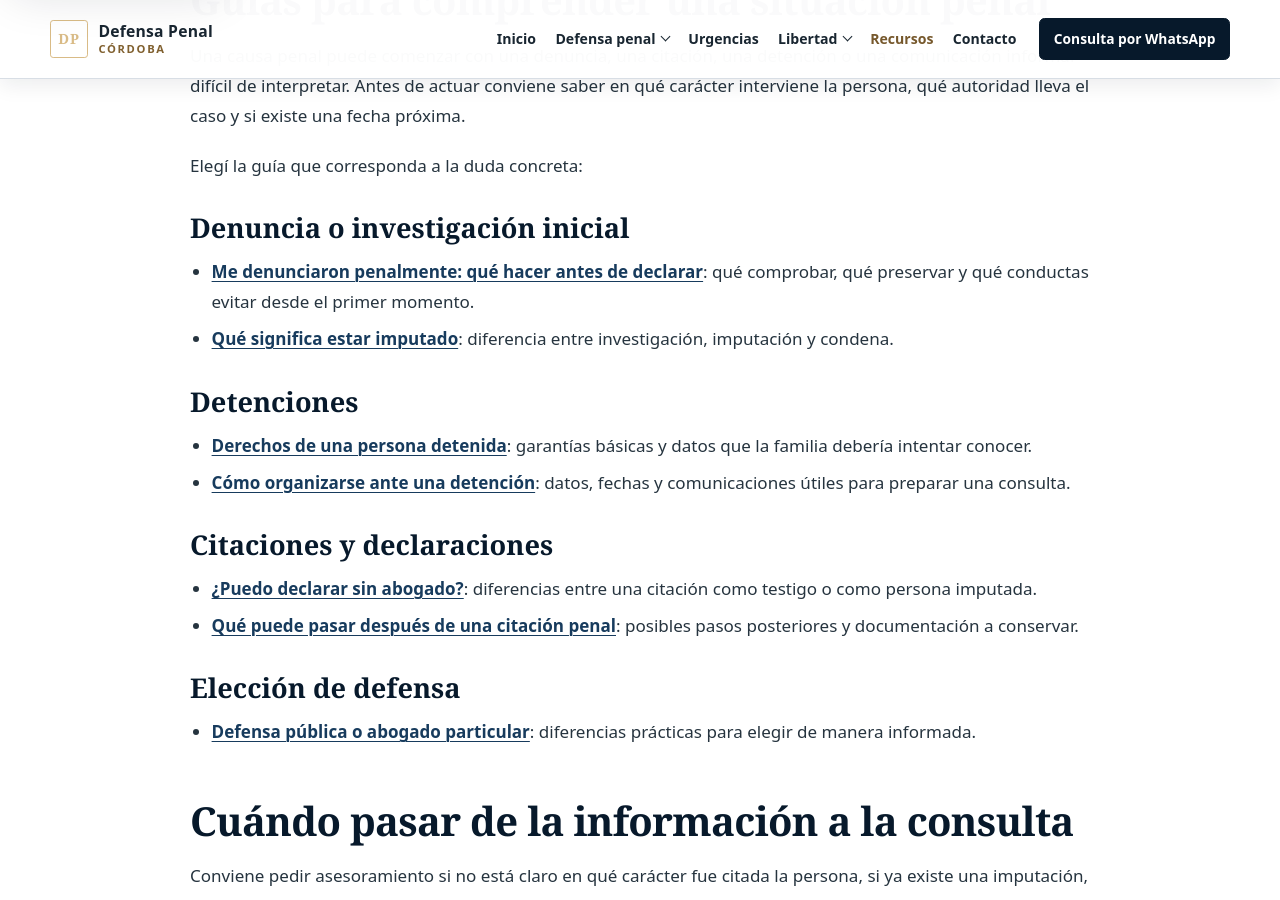
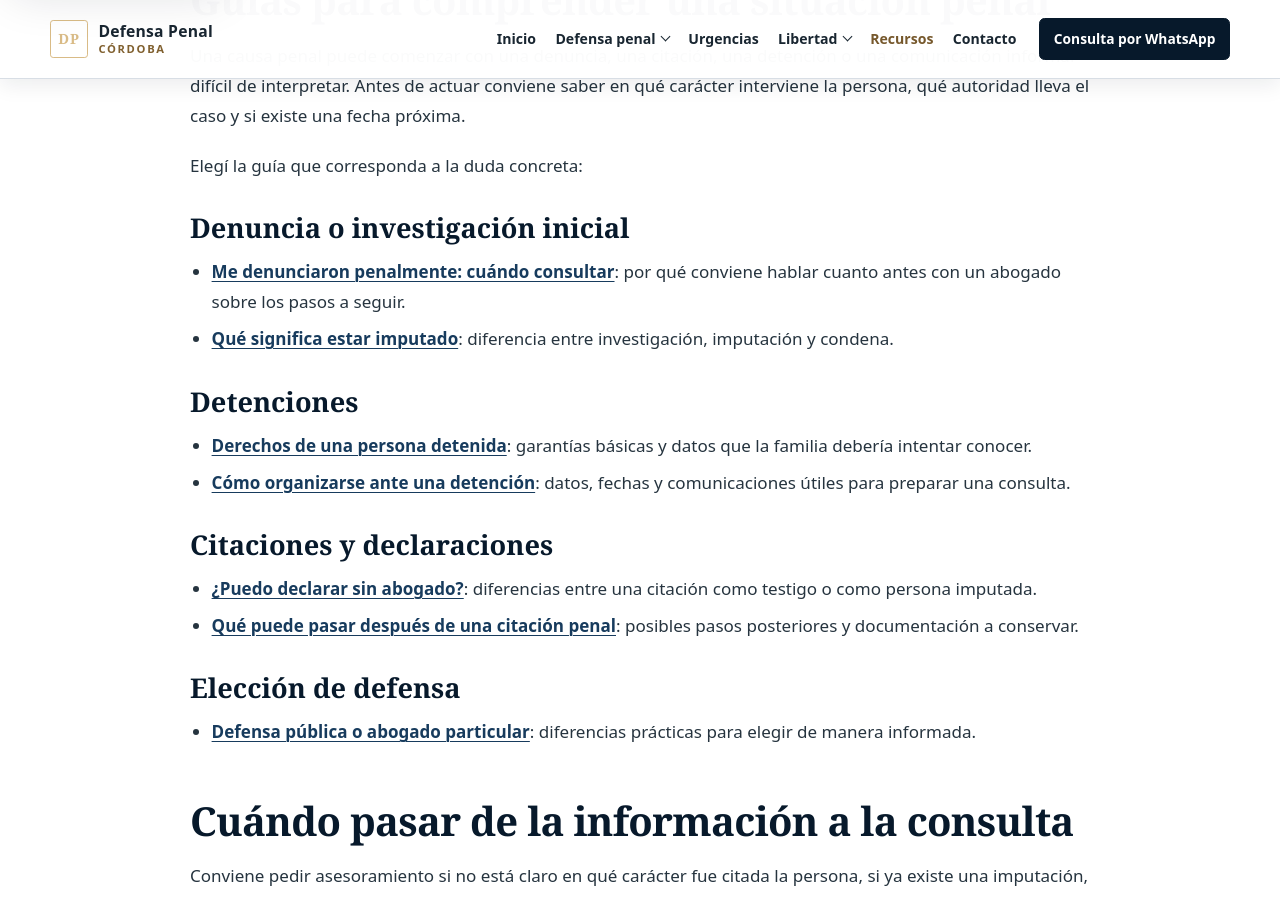
Before and after one commit to Elitedomainsx/Defensa-Penal-Cordoba, a Jekyll site: the page built from orientacion-penal.md, in a window 1280 px wide and 900 px high, scrolled down 834 px. Built offline with Jekyll 4.4.1, drawn with Linux system fonts in a browser that asks for light colours.

Commit message:
Align complaint guide link with consultation focus

```diff
--- a/orientacion-penal.md
+++ b/orientacion-penal.md
@@ -22,7 +22,7 @@ Elegí la guía que corresponda a la duda concreta:
 
 ### Denuncia o investigación inicial
 
-- [Me denunciaron penalmente: qué hacer antes de declarar](/me-denunciaron-penalmente-cordoba/): qué comprobar, qué preservar y qué conductas evitar desde el primer momento.
+- [Me denunciaron penalmente: cuándo consultar](/me-denunciaron-penalmente-cordoba/): por qué conviene hablar cuanto antes con un abogado sobre los pasos a seguir.
 - [Qué significa estar imputado](/orientacion-penal/que-significa-estar-imputado/): diferencia entre investigación, imputación y condena.
 
 ### Detenciones
```
